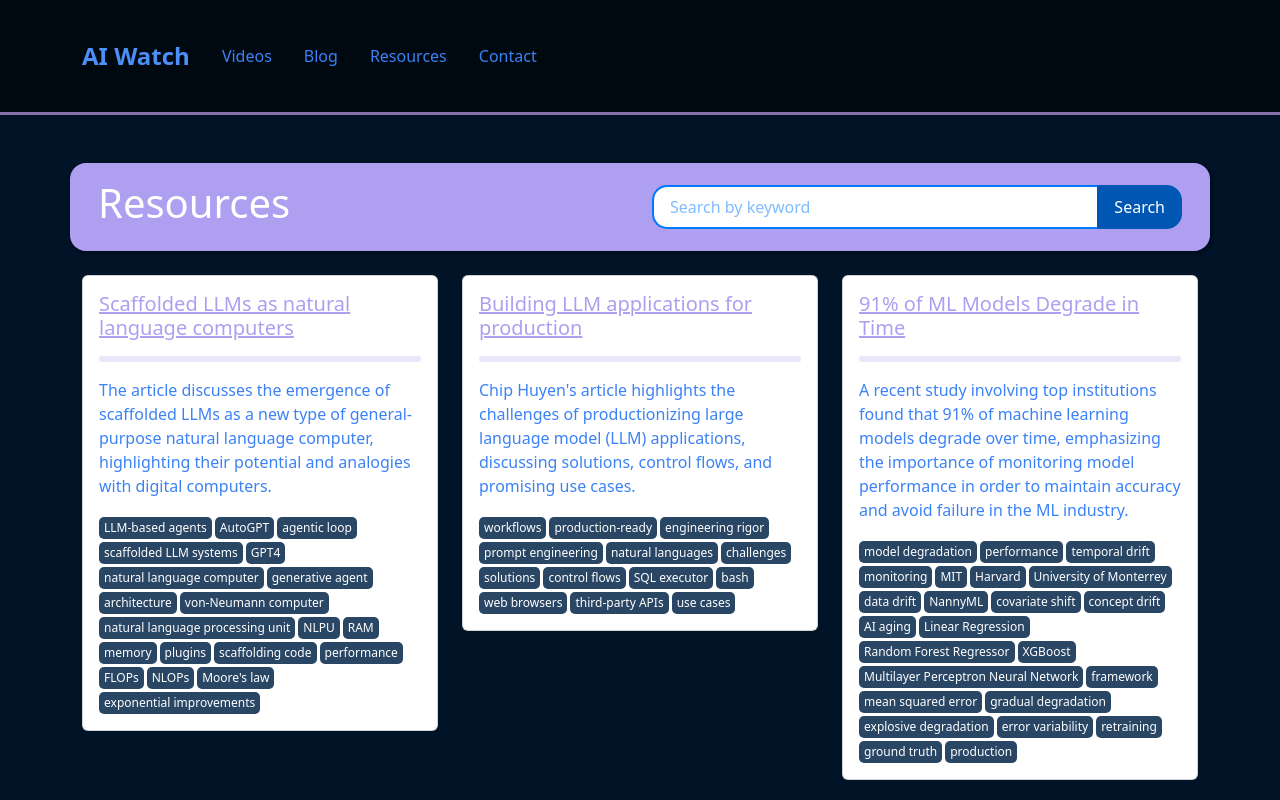
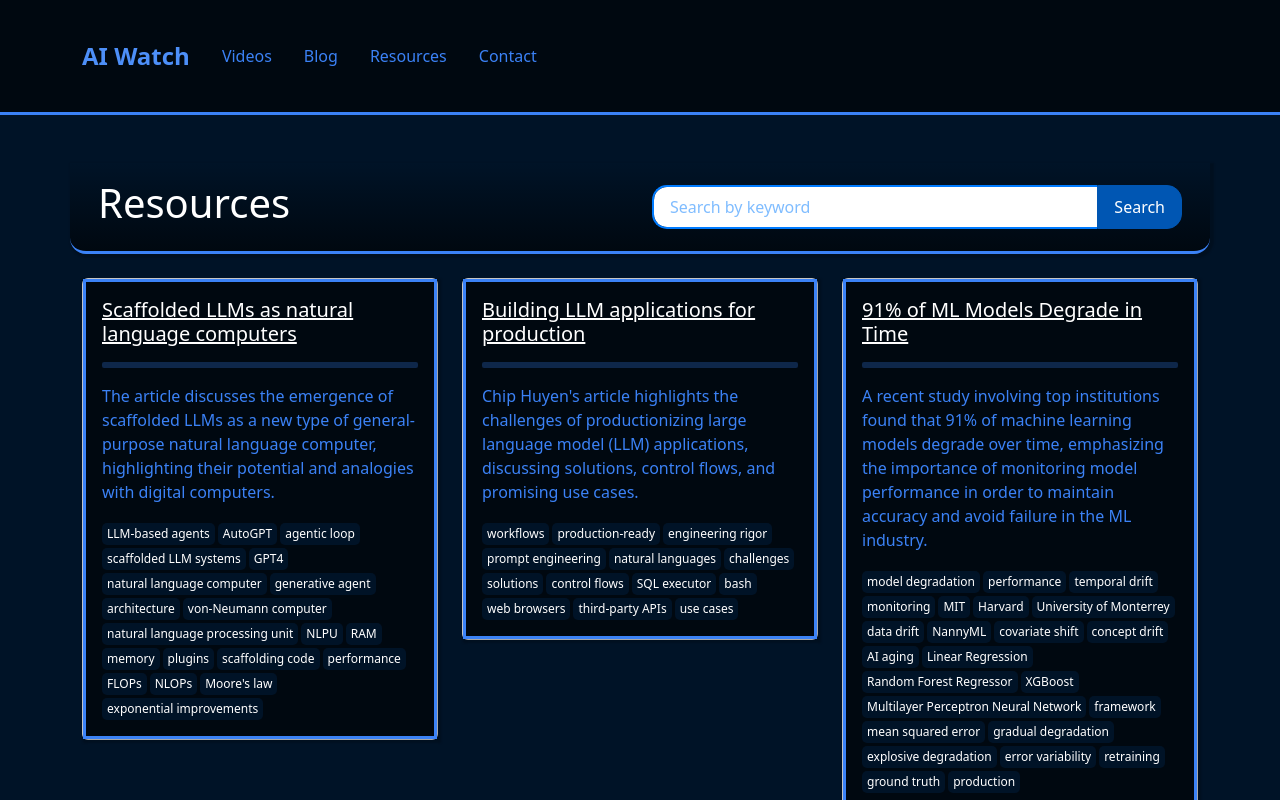
Before and after one commit to dstock3/aiwatch, a React (Create React App) app: page /resources in a window 1280 px wide. Shown: the top 800 px of the page. Built offline with nearby package versions, Linux system fonts and the light colour scheme.

Commit message:
made stylistic adjustments.

```diff
--- a/src/App.css
+++ b/src/App.css
@@ -4,7 +4,7 @@
 }
 
 header {
-    border-bottom: 3px solid #c39ff0b1;
+    border-bottom: 3px solid rgb(59 130 246);
     background-color: #000810;
 }
 
@@ -41,7 +41,7 @@ header {
 }
 
 footer {
-    border-top: 3px solid #c39ff0b1;
+    border-top: 3px solid rgb(59 130 246);
     display: flex;
     justify-content: center;
     align-items: center;
--- a/src/style/resources.css
+++ b/src/style/resources.css
@@ -1,28 +1,31 @@
 .resources-head {
-    background-color: #ae9ff0;
     color: white;
     padding: 1rem;
-    border-radius: 1rem;
+    border-bottom-left-radius: 1rem;
+    border-bottom-right-radius: 1rem;
     box-shadow: 2px 2px 2px 2px rgba(0, 0, 0, 0.2);
-}
-
-.contact-container {
-    border-radius: 1rem;
-    box-shadow: 2px 2px 2px 2px rgba(0, 0, 0, 0.2);
+    border-bottom: 3px solid rgb(59 130 246);
+    background: linear-gradient(180deg, #001327, #000810);
 }
 
 .resource-card-body a {
-    color: #ae9ff0;
+    color: white;
 }
 
 .horizontal-rule {
-    border: 3px solid #ae9ff0;
+    border: 3px solid rgb(59 130 246);
     border-radius: 2px;
+}
+
+.resource-card-body {
+    box-shadow: 2px 2px 2px 2px rgba(0, 0, 0, 0.2);
+    background-color: #000810;
+    border: 3px solid rgb(59 130 246);
 }
 
 .keyword-box {
     display: inline-block;
-    background-color: #2a4665;
+    background-color: #001327;
     color: white;
     padding: 2px 5px;
     border-radius: 5px;
@@ -32,7 +35,7 @@
 }
 
 .keyword-box:hover {
-    background-color: #0056b3;
+    background-color: rgb(48, 106, 199);
 }
 
 .resources-container .search-input {
```
